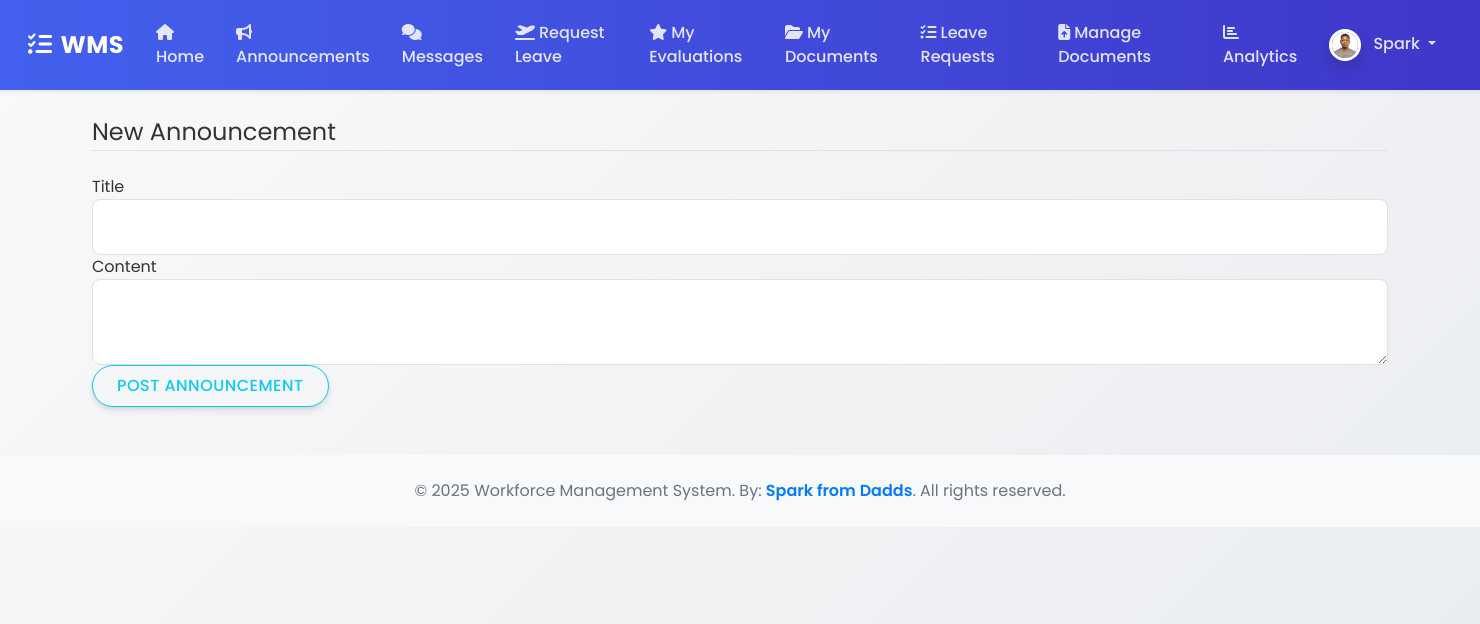
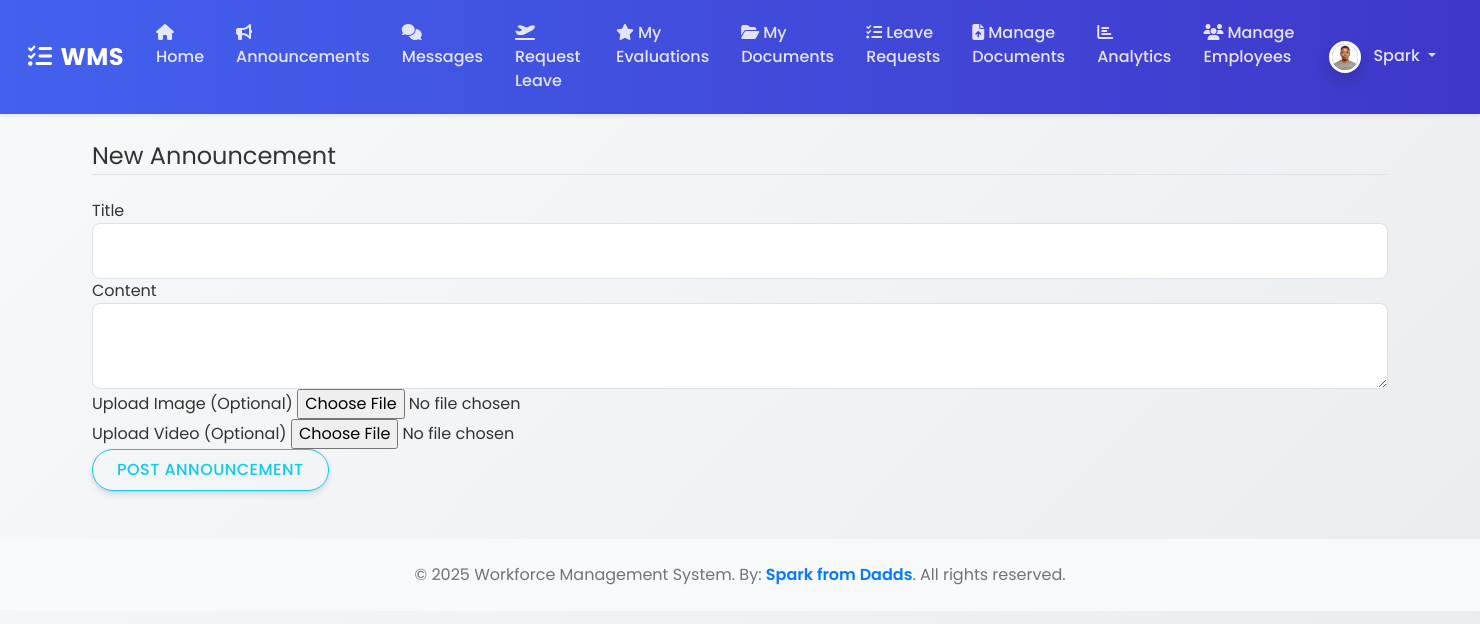
Before and after one commit to marley50000/Work-Place-Management, a Flask app: page /announcement/new in a window 1480 px wide. Shown: the top 624 px of the page. Run offline with Flask 3, Linux system fonts and the light colour scheme; a user stored in the database is signed in; some libraries are stand-ins or nearby versions.

Commit message:
Add files via upload

```diff
--- a/wms/forms.py
+++ b/wms/forms.py
@@ -101,6 +101,8 @@ class EvaluationForm(FlaskForm):
 class AnnouncementForm(FlaskForm):
     title = StringField('Title', validators=[DataRequired()])
     content = TextAreaField('Content', validators=[DataRequired()])
+    image = FileField('Upload Image (Optional)', validators=[FileAllowed(['jpg', 'png', 'jpeg', 'gif'], 'Images only!'), Optional()])
+    video = FileField('Upload Video (Optional)', validators=[FileAllowed(['mp4', 'avi', 'mov', 'webm'], 'Videos only!'), Optional()])
     submit = SubmitField('Post Announcement')
 
 class MessageForm(FlaskForm):
--- a/wms/models.py
+++ b/wms/models.py
@@ -137,6 +137,8 @@ class Announcement(db.Model):
     date_posted = db.Column(db.DateTime, nullable=False, default=datetime.datetime.utcnow)
     user_id = db.Column(db.Integer, db.ForeignKey('user.id'), nullable=False)
     user = db.relationship('User', backref='announcements')
+    image_file = db.Column(db.String(100), nullable=True)  # New field for image
+    video_file = db.Column(db.String(100), nullable=True)  # New field for video
 
     def __repr__(self):
         return f"Announcement('{self.title}', '{self.date_posted}')"
--- a/wms/routes.py
+++ b/wms/routes.py
@@ -14,6 +14,7 @@ from werkzeug.utils import secure_filename
 from flask import current_app, jsonify
 from sqlalchemy import or_
 import json
+from collections import Counter
 
 main_bp = Blueprint('main', __name__)
 
@@ -297,7 +298,23 @@ def view_evaluations(user_id):
         abort(403)
 
     evaluations = user.evaluations_received
-    return render_template('view_evaluations.html', title='View Evaluations', user=user, evaluations=evaluations)
+
+    # Calculate statistics for visualizations
+    ratings = [e.rating for e in evaluations]
+    average_rating = sum(ratings) / len(ratings) if ratings else 0
+
+    # For pie chart: distribution of ratings
+    rating_counts = Counter(ratings)
+    rating_labels = [str(i) for i in range(1, 6)]
+    rating_data = [rating_counts[i] for i in range(1, 6)]
+
+    return render_template('view_evaluations.html',
+                           title='View Evaluations',
+                           user=user,
+                           evaluations=evaluations,
+                           average_rating=f"{average_rating:.2f}",
+                           rating_labels=json.dumps(rating_labels),
+                           rating_data=json.dumps(rating_data))
 
 
 @main_bp.route("/announcements")
@@ -307,15 +324,45 @@ def announcements():
     return render_template('announcements.html', title='Announcements', announcements=all_announcements)
 
 
+UPLOAD_FOLDER = 'c:\\Users\\Spark Marley\\Desktop\\julies-try 3\\wms\\static\\uploads'
+ANNOUNCEMENT_FOLDER = os.path.join(UPLOAD_FOLDER, 'announcements')
+if not os.path.exists(ANNOUNCEMENT_FOLDER):
+    os.makedirs(ANNOUNCEMENT_FOLDER)
+
+def save_announcement_media(media_file, media_type):
+    random_hex = secrets.token_hex(8)
+    _, f_ext = os.path.splitext(media_file.filename)
+    media_filename = random_hex + f_ext
+    media_path = os.path.join(ANNOUNCEMENT_FOLDER, media_filename)
+
+    if media_type == 'image':
+        output_size = (1250, 750) # Resize image for consistency
+        i = Image.open(media_file)
+        i.thumbnail(output_size)
+        i.save(media_path)
+    elif media_type == 'video':
+        media_file.save(media_path) # Save video directly
+    return media_filename
+
 @main_bp.route("/announcement/new", methods=['GET', 'POST'])
 @login_required
 @roles_required('Admin', 'Manager')
 def new_announcement():
     form = AnnouncementForm()
     if form.validate_on_submit():
+        image_file = None
+        video_file = None
+
+        if form.image.data:
+            image_file = save_announcement_media(form.image.data, 'image')
+        if form.video.data:
+            video_file = save_announcement_media(form.video.data, 'video')
+
         announcement = Announcement(title=form.title.data,
                                     content=form.content.data,
-                                    user=current_user)
+                                    user=current_user,
+                                    image_file=image_file,
+                                    video_file=video_file)
         db.session.add(announcement)
         db.session.commit()
         flash('Your announcement has been posted.', 'success')
@@ -432,7 +479,7 @@ def checkin_asset(asset_id):
 # --- NEW ROUTE -------------------------------------------------------
 @main_bp.route("/payslip/upload", methods=['GET', 'POST'])
 @login_required
-@roles_required('Admin', 'Manager')        # ← NEW line (access control)
+@roles_required('Admin', 'Manager')        # ← NEW guard (access control)
 def upload_payslip():
     form = PayslipUploadForm()
     if form.validate_on_submit():
@@ -519,3 +566,11 @@ def profile_picture():
         return redirect(url_for('main.profile_picture'))
 
     return render_template('profile_picture.html', title='Profile Picture', form=form)
+
+
+@main_bp.route("/manage_employees")
+@login_required
+@roles_required('Admin', 'Manager')
+def manage_employees():
+    users = User.query.all()
+    return render_template('manage_employees.html', title='Manage Employees', users=users)
--- a/wms/templates/base.html
+++ b/wms/templates/base.html
@@ -41,6 +41,7 @@
                             <li class="nav-item"><a class="nav-link" href="{{ url_for('main.leave_requests') }}"><i class="fas fa-tasks me-1"></i>Leave Requests</a></li>
                             <li class="nav-item"><a class="nav-link" href="{{ url_for('main.documents') }}"><i class="fas fa-file-upload me-1"></i>Manage Documents</a></li>
                             <li class="nav-item"><a class="nav-link" href="{{ url_for('main.analytics') }}"><i class="fas fa-chart-bar me-1"></i>Analytics</a></li>
+                            <li class="nav-item"><a class="nav-link" href="{{ url_for('main.manage_employees') }}"><i class="fas fa-users me-1"></i>Manage Employees</a></li>
                         {% endif %}
                     {% endif %}
                 </ul>
--- a/wms/templates/create_announcement.html
+++ b/wms/templates/create_announcement.html
@@ -1,7 +1,7 @@
 {% extends "base.html" %}
 {% block content %}
     <div class="content-section">
-        <form method="POST" action="">
+        <form method="POST" action="" enctype="multipart/form-data">
             {{ form.hidden_tag() }}
             <fieldset class="form-group">
                 <legend class="border-bottom mb-4">New Announcement</legend>
@@ -13,6 +13,24 @@
                     {{ form.content.label(class="form-control-label") }}
                     {{ form.content(class="form-control form-control-lg") }}
                 </div>
+                <div class="form-group">
+                    {{ form.image.label() }}
+                    {{ form.image(class="form-control-file") }}
+                    {% if form.image.errors %}
+                        {% for error in form.image.errors %}
+                            <span class="text-danger">{{ error }}</span><br>
+                        {% endfor %}
+                    {% endif %}
+                </div>
+                <div class="form-group">
+                    {{ form.video.label() }}
+                    {{ form.video(class="form-control-file") }}
+                    {% if form.video.errors %}
+                        {% for error in form.video.errors %}
+                            <span class="text-danger">{{ error }}</span><br>
+                        {% endfor %}
+                    {% endif %}
+                </div>
             </fieldset>
             <div class="form-group">
                 {{ form.submit(class="btn btn-outline-info") }}
```
Also changed, not shown: wms/templates/announcements.html (+9 -0 lines), wms/templates/manage_employees.html (added, +24 -0 lines), wms/templates/view_evaluations.html (+63 -1 lines), wms/static/uploads/announcements/51d6deaf055cbdfb.jpg (added), wms/static/uploads/announcements/c0b4e89818c63697.jpg (added), 1 other file.
